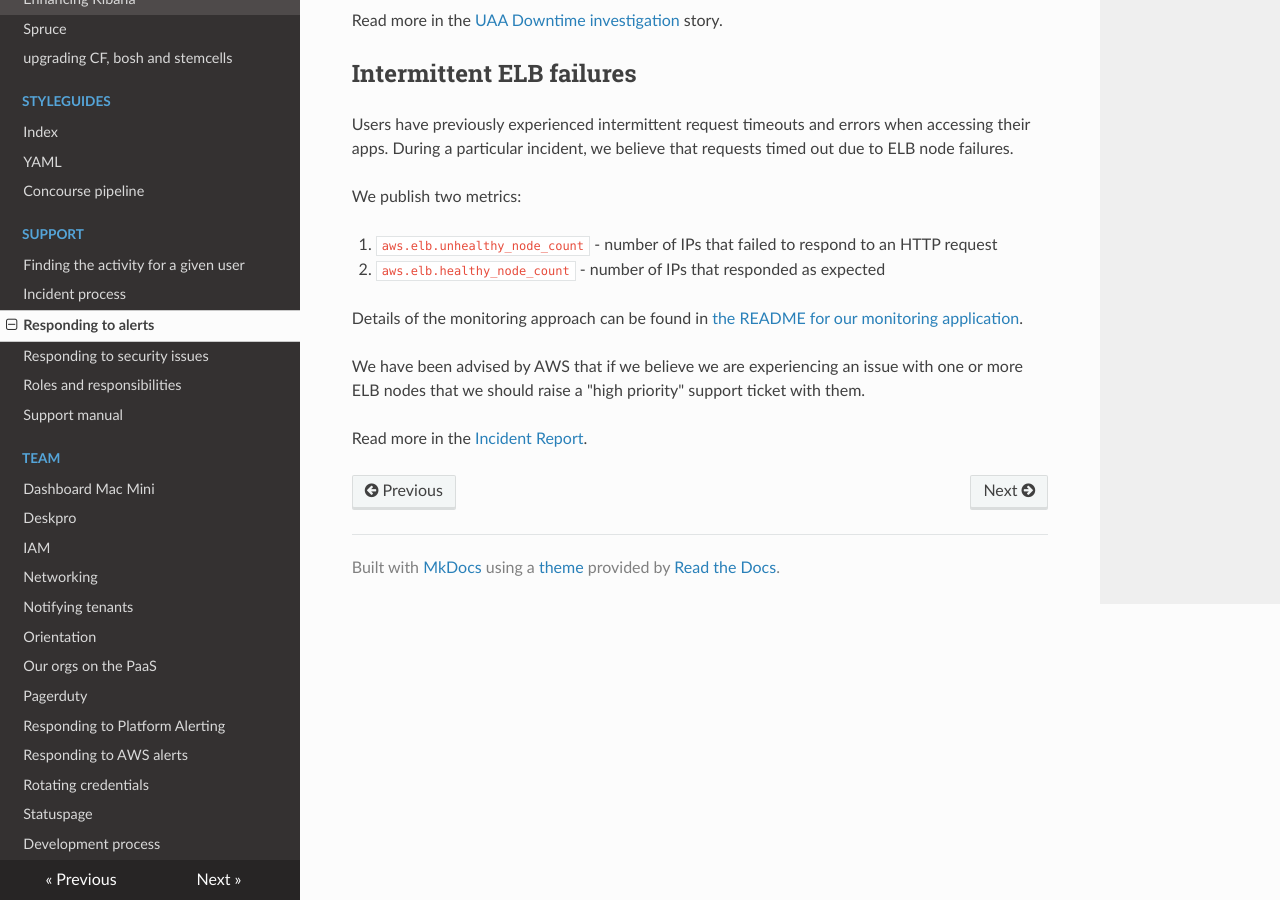
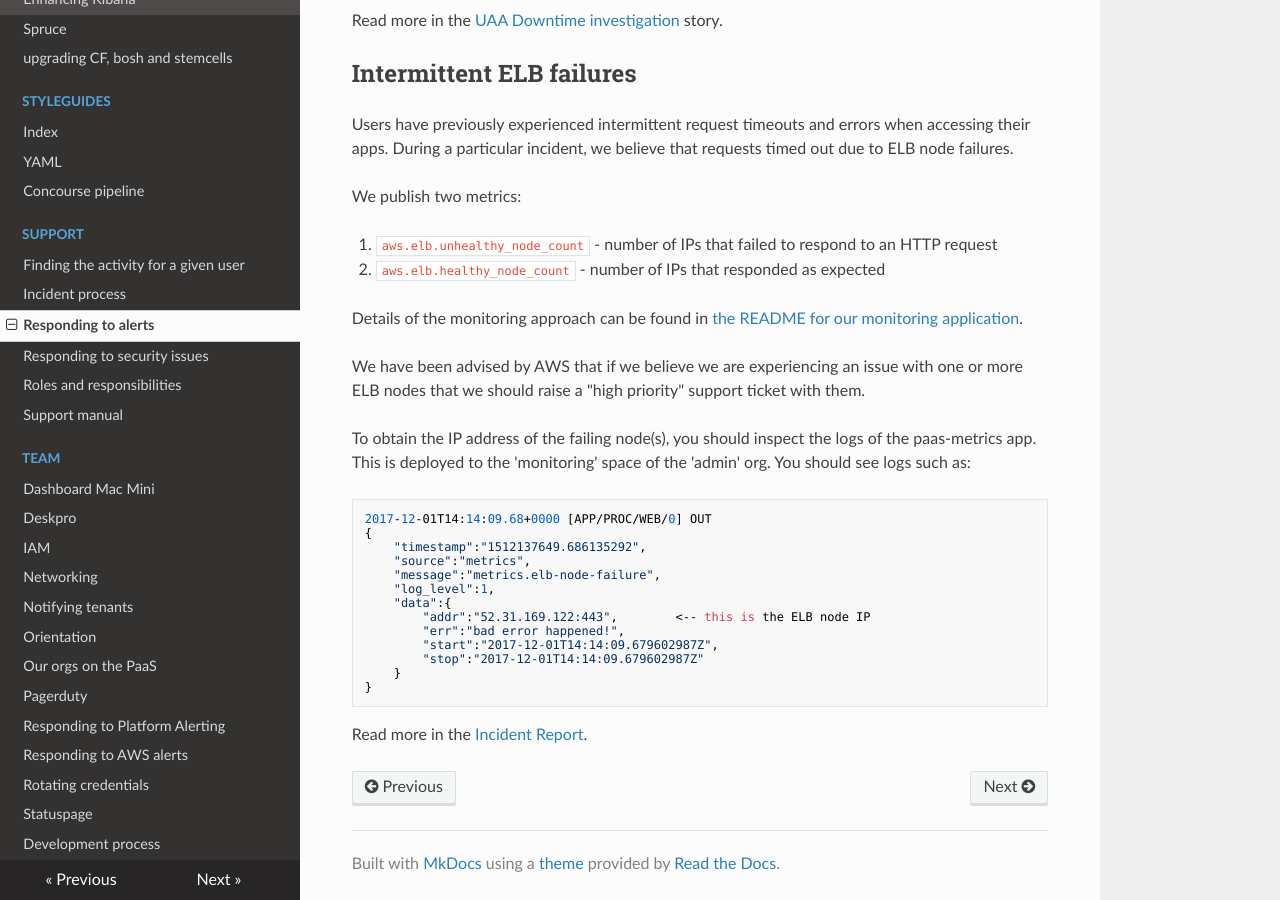
Before and after one commit to alphagov/paas-team-manual, an MkDocs documentation site: the page built from docs/support/responding_to_alerts.md, in a window 1280 px wide and 900 px high, scrolled down 2568 px. Built offline with MkDocs 1.6.1, drawn with Linux system fonts in a browser that asks for light colours; nearby versions of some CDN libraries.

Commit message:
Explain how to retrieve failing ELB node IP

````diff
--- a/docs/support/responding_to_alerts.md
+++ b/docs/support/responding_to_alerts.md
@@ -142,5 +142,25 @@ We have been advised by AWS that if we believe we are experiencing an issue
 with one or more ELB nodes that we should raise a "high priority" support
 ticket with them.
 
+To obtain the IP address of the failing node(s), you should inspect the logs of
+the paas-metrics app. This is deployed to the 'monitoring' space of the 'admin'
+org. You should see logs such as:
+
+```
+2017-12-01T14:14:09.68+0000 [APP/PROC/WEB/0] OUT
+{
+    "timestamp":"1512137649.686135292",
+    "source":"metrics",
+    "message":"metrics.elb-node-failure",
+    "log_level":1,
+    "data":{
+        "addr":"52.31.169.122:443",        <-- this is the ELB node IP
+        "err":"bad error happened!",
+        "start":"2017-12-01T14:14:09.679602987Z",
+        "stop":"2017-12-01T14:14:09.679602987Z"
+    }
+}
+```
+
 Read more in the
 [Incident Report](https://docs.google.com/document/d/1XUH42lgt86q2XGZY1uosb0M44vtnpeyREDJlyfxs72w/edit#heading=h.bac2cwm6xa89).
````
